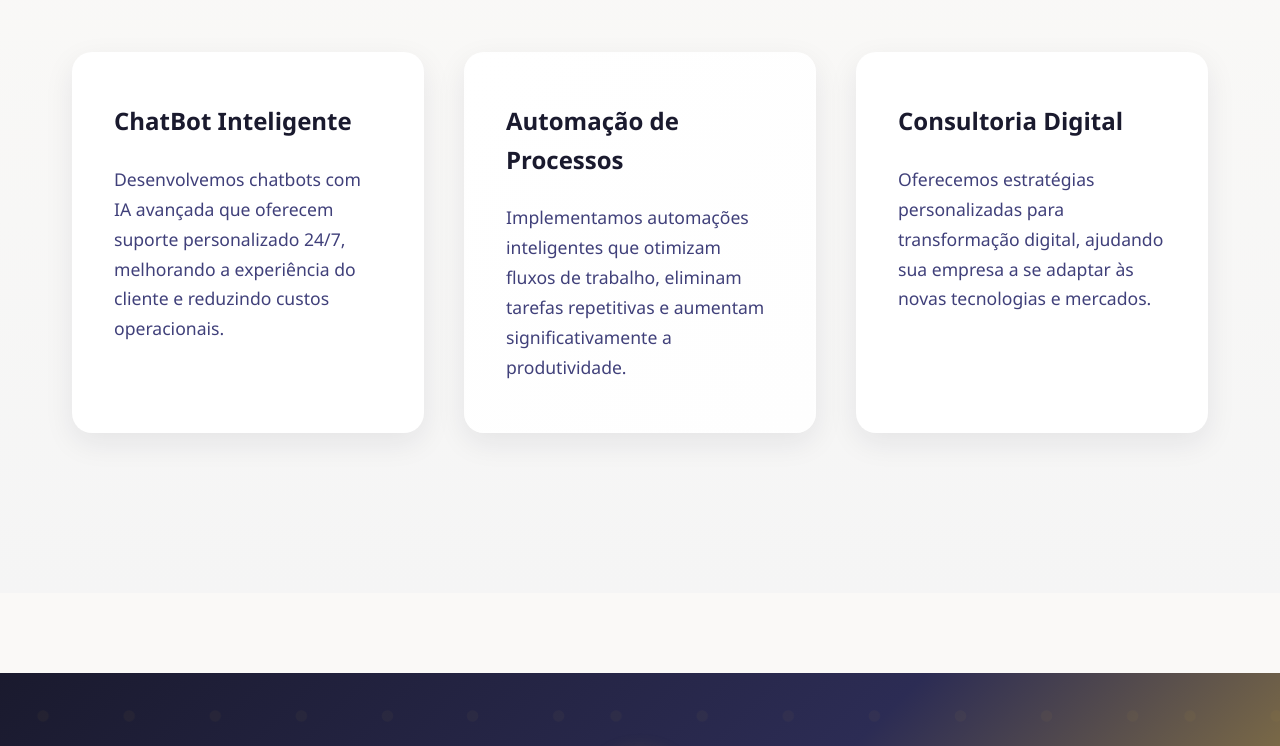
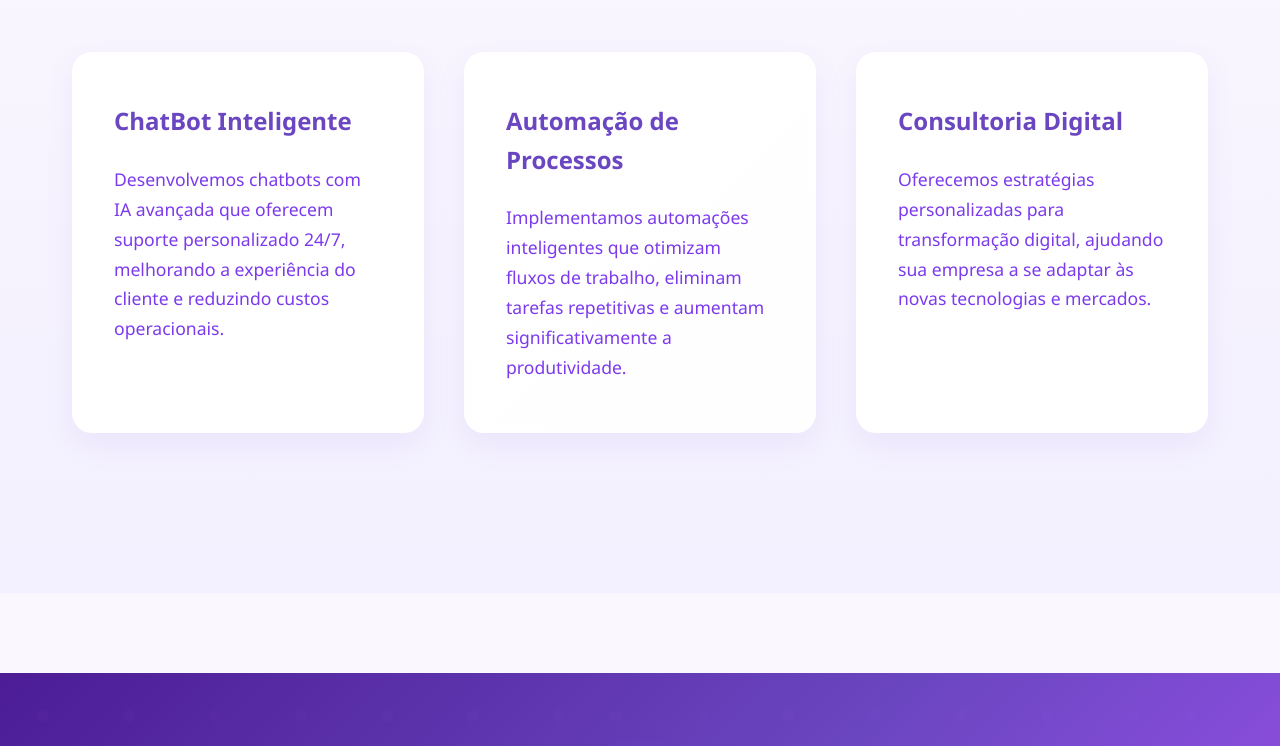
Before and after one commit to matsuch/landing-page, a plain HTML site: page index.html in a window 1280 px wide. Shown: the part 547-1293 px from the top of the page. Drawn offline with Linux system fonts and the light colour scheme.

Commit message:
Alteração da paleta de cores para tons de roxo

```diff
--- a/index.html
+++ b/index.html
@@ -6,24 +6,24 @@
     <title>ChatBot IA - Soluções Inteligentes</title>
     <style>
         :root {
-            --primary: #1a1a2e;
-            --primary-dark: #0f0f23;
-            --accent: #d4af37;
-            --accent-light: #f4e4a6;
-            --accent-dark: #b8941f;
-            --bg-light: #faf9f7;
-            --bg-dark: #1a1a2e;
-            --text-primary: #2c2c54;
-            --text-secondary: #40407a;
+            --primary: #6b46c1;
+            --primary-dark: #4c1d95;
+            --accent: #a855f7;
+            --accent-light: #d8b4fe;
+            --accent-dark: #7c3aed;
+            --bg-light: #faf7ff;
+            --bg-dark: #4c1d95;
+            --text-primary: #581c87;
+            --text-secondary: #7c3aed;
             --text-light: #ffffff;
             --border: #e8e8e8;
-            --shadow: 0 8px 25px rgba(26, 26, 46, 0.1);
-            --shadow-hover: 0 15px 35px rgba(26, 26, 46, 0.2);
+            --shadow: 0 8px 25px rgba(107, 70, 193, 0.1);
+            --shadow-hover: 0 15px 35px rgba(107, 70, 193, 0.2);
             --transition: all 0.4s ease;
             --whatsapp: #25d366;
             --gradient-primary: linear-gradient(135deg, var(--primary), var(--primary-dark));
             --gradient-accent: linear-gradient(135deg, var(--accent), var(--accent-dark));
-            --gradient-luxury: linear-gradient(135deg, #1a1a2e, #2c2c54, #d4af37);
+            --gradient-luxury: linear-gradient(135deg, #4c1d95, #6b46c1, #a855f7);
         }
 
         * {
@@ -112,13 +112,13 @@
             display: inline-block;
             text-transform: uppercase;
             letter-spacing: 1px;
-            box-shadow: 0 8px 20px rgba(212, 175, 55, 0.3);
+            box-shadow: 0 8px 20px rgba(168, 85, 247, 0.3);
         }
 
         .btn:hover {
             background: var(--accent-light);
             transform: translateY(-3px);
-            box-shadow: 0 12px 30px rgba(212, 175, 55, 0.5);
+            box-shadow: 0 12px 30px rgba(168, 85, 247, 0.5);
             border-color: var(--accent-light);
         }
 
@@ -130,12 +130,12 @@
             gap: 10px;
             font-weight: 700;
             border: 2px solid var(--accent);
-            box-shadow: 0 8px 20px rgba(212, 175, 55, 0.4);
+            box-shadow: 0 8px 20px rgba(168, 85, 247, 0.4);
         }
 
         .btn-whatsapp:hover {
             background: var(--accent-light);
-            box-shadow: 0 12px 30px rgba(212, 175, 55, 0.6);
+            box-shadow: 0 12px 30px rgba(168, 85, 247, 0.6);
             transform: translateY(-3px);
             border-color: var(--accent-light);
         }
@@ -149,7 +149,7 @@
         /* Main Content */
         .main {
             padding: 5rem 0;
-            background: linear-gradient(180deg, var(--bg-light), #f5f5f5);
+            background: linear-gradient(180deg, var(--bg-light), #f3f0ff);
         }
 
         .main h2 {
@@ -184,7 +184,7 @@
             background: white;
             padding: 3rem 2.5rem;
             border-radius: 20px;
-            box-shadow: 0 10px 30px rgba(26, 26, 46, 0.08);
+            box-shadow: 0 10px 30px rgba(107, 70, 193, 0.08);
             border: 2px solid transparent;
             transition: var(--transition);
             cursor: pointer;
@@ -206,7 +206,7 @@
 
         .service-card:hover {
             transform: translateY(-8px);
-            box-shadow: 0 20px 40px rgba(26, 26, 46, 0.15);
+            box-shadow: 0 20px 40px rgba(107, 70, 193, 0.15);
             border-color: var(--accent);
         }
 
@@ -259,7 +259,7 @@
             padding: 4.5rem 3rem;
             border-radius: 25px;
             box-shadow: 0 25px 50px rgba(0, 0, 0, 0.15);
-            border: 3px solid rgba(212, 175, 55, 0.3);
+            border: 3px solid rgba(168, 85, 247, 0.3);
             transform: translateY(0);
             transition: var(--transition);
             max-width: 1000px;
@@ -281,7 +281,7 @@
             display: flex;
             align-items: center;
             justify-content: center;
-            box-shadow: 0 12px 25px rgba(212, 175, 55, 0.4);
+            box-shadow: 0 12px 25px rgba(168, 85, 247, 0.4);
             border: 3px solid white;
         }
 
@@ -357,7 +357,7 @@
             line-height: 1.9;
             opacity: 0.95;
             text-align: left;
-            background: rgba(212, 175, 55, 0.1);
+            background: rgba(168, 85, 247, 0.1);
             padding: 3rem;
             border-radius: 20px;
             border-left: 6px solid var(--accent);
@@ -371,7 +371,7 @@
         }
 
         .copyright {
-            border-top: 1px solid rgba(212, 175, 55, 0.3);
+            border-top: 1px solid rgba(168, 85, 247, 0.3);
             padding-top: 2rem;
             margin-top: 2.5rem;
             opacity: 0.8;
@@ -439,7 +439,7 @@
                 box-shadow: 0 25px 50px rgba(0, 0, 0, 0.15);
             }
             50% {
-                box-shadow: 0 30px 60px rgba(212, 175, 55, 0.3);
+                box-shadow: 0 30px 60px rgba(168, 85, 247, 0.3);
             }
         }
 
```
